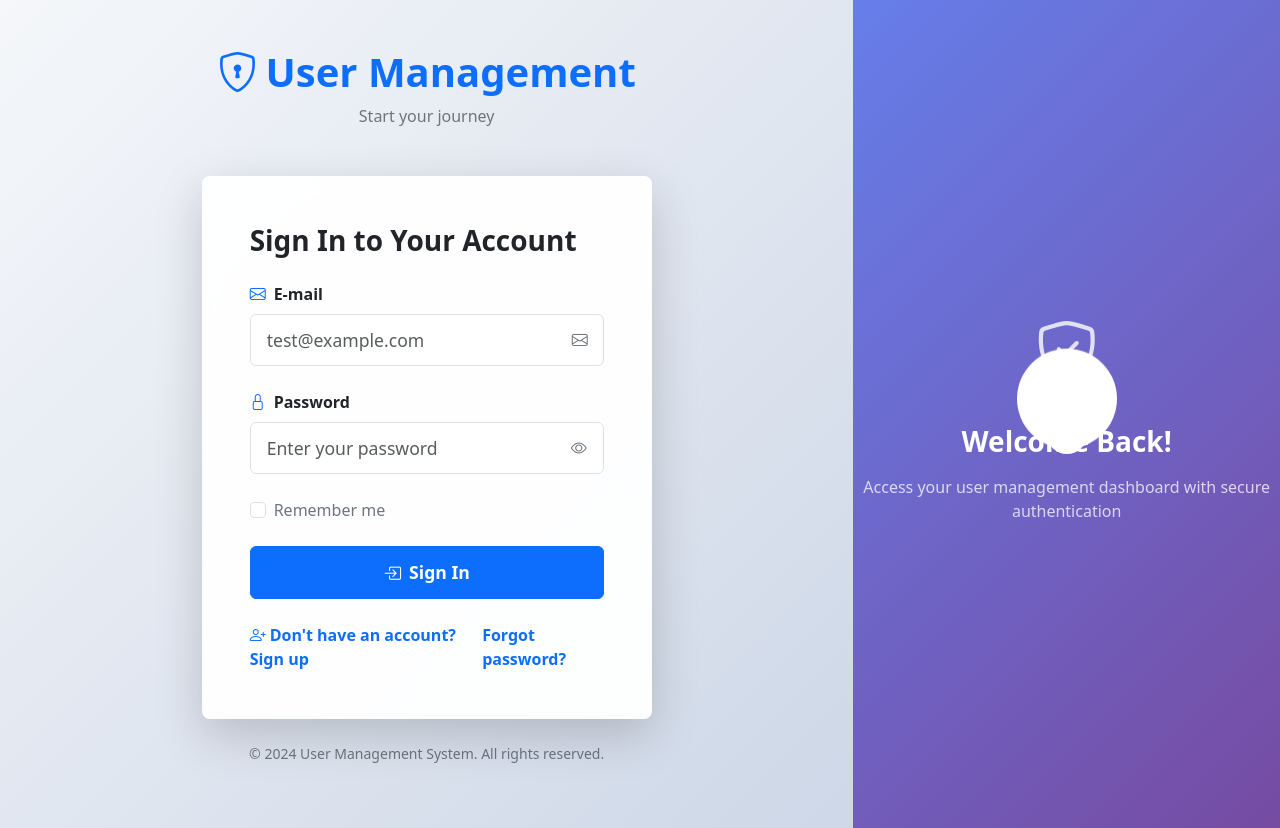
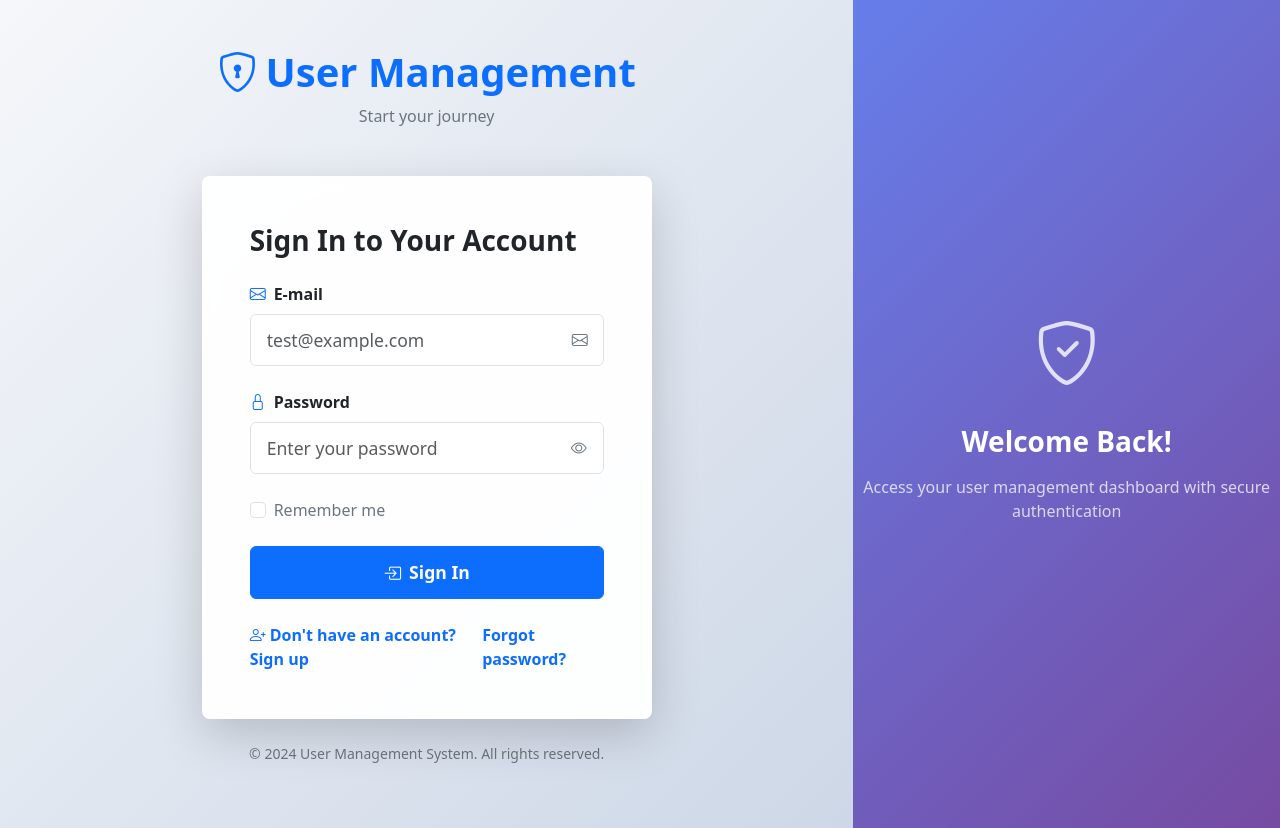
Before and after one commit to Aditya201514049/Task-4, a React (Vite) app in the folder frontend/: page /login in a window 1280 px wide. Built offline with nearby package versions, Linux system fonts and the light colour scheme.

Commit message:
refactor: remove floating elements from LoginPage and RegisterPage for cleaner UI

```diff
--- a/frontend/src/pages/LoginPage.jsx
+++ b/frontend/src/pages/LoginPage.jsx
@@ -179,16 +179,7 @@ function LoginPage() {
           </p>
         </div>
 
-        {/* Floating Elements */}
-        <div className="position-absolute top-25 start-25 floating-element">
-          <div className="bg-white rounded-circle opacity-10" style={{ width: '100px', height: '100px' }}></div>
-        </div>
-        <div className="position-absolute bottom-25 end-25 floating-element">
-          <div className="bg-white rounded-circle opacity-10" style={{ width: '60px', height: '60px' }}></div>
-        </div>
-        <div className="position-absolute top-50 start-75 floating-element">
-          <div className="bg-white rounded-circle opacity-10" style={{ width: '40px', height: '40px' }}></div>
-        </div>
+
       </div>
     </div>
   );
--- a/frontend/src/pages/RegisterPage.jsx
+++ b/frontend/src/pages/RegisterPage.jsx
@@ -254,16 +254,7 @@ function RegisterPage() {
           </p>
         </div>
 
-        {/* Floating Elements */}
-        <div className="position-absolute top-25 start-25 floating-element">
-          <div className="bg-white rounded-circle opacity-10" style={{ width: '100px', height: '100px' }}></div>
-        </div>
-        <div className="position-absolute bottom-25 end-25 floating-element">
-          <div className="bg-white rounded-circle opacity-10" style={{ width: '60px', height: '60px' }}></div>
-        </div>
-        <div className="position-absolute top-50 start-75 floating-element">
-          <div className="bg-white rounded-circle opacity-10" style={{ width: '40px', height: '40px' }}></div>
-        </div>
+
       </div>
     </div>
   );
```
